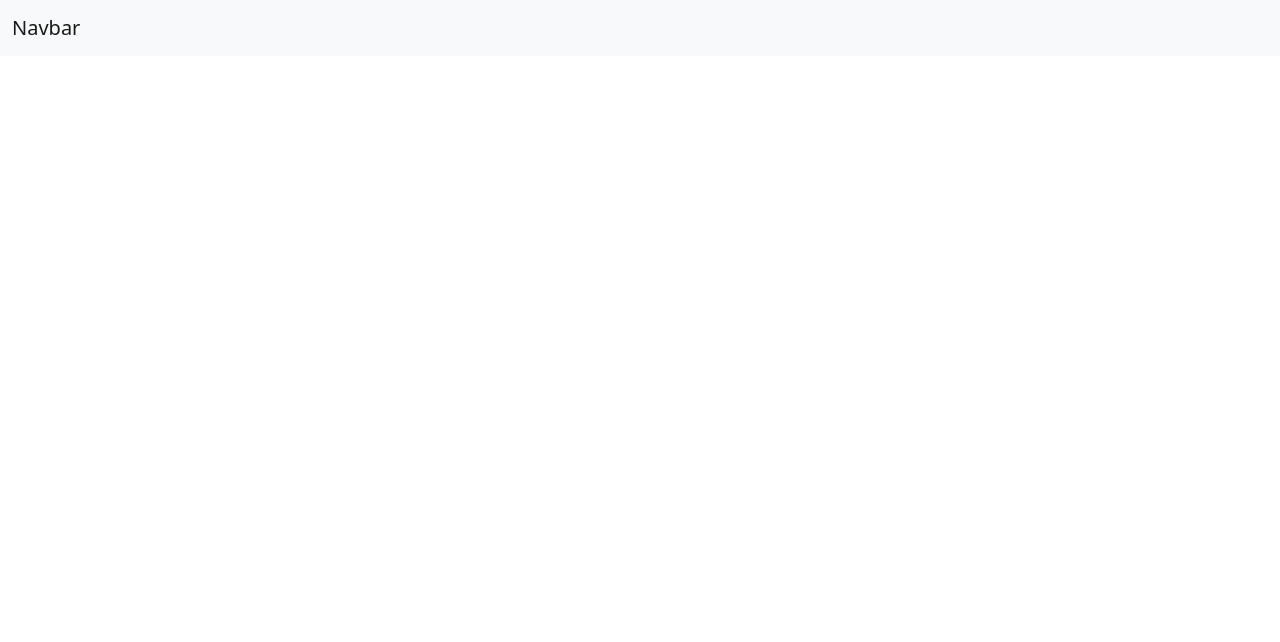
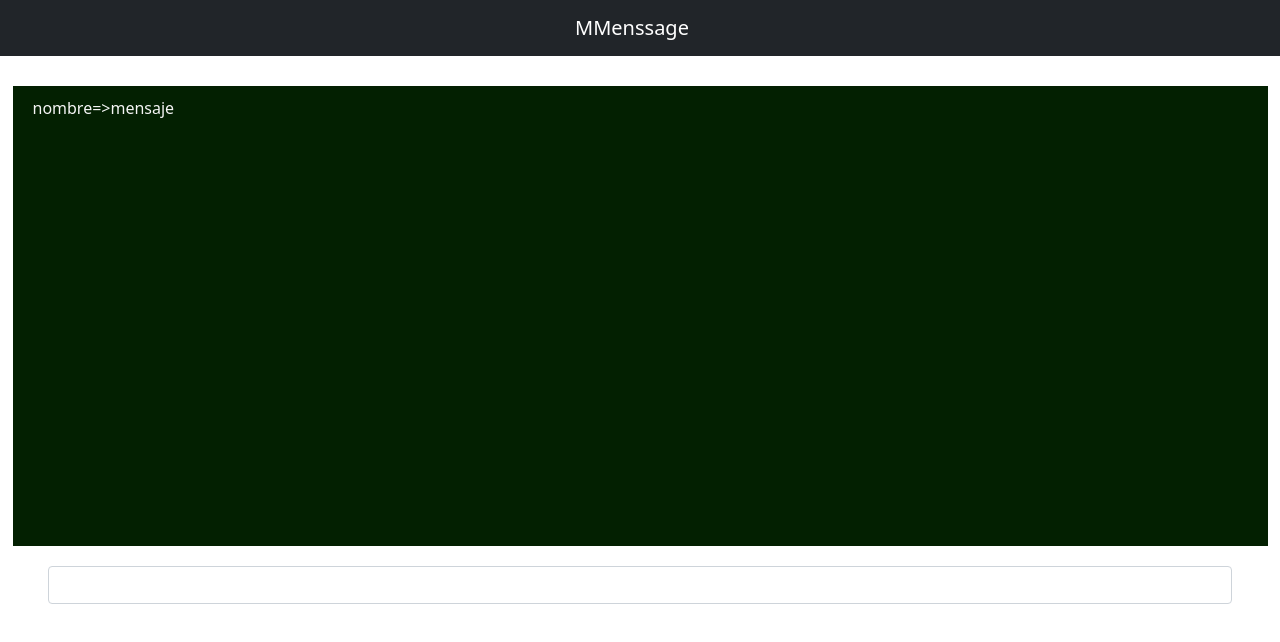
Before and after one commit to loloplox/mmessage, a plain HTML site: page index.html in a window 1280 px wide. Drawn offline with nearby package versions, Linux system fonts and the light colour scheme.

Commit message:
agregamos el main

```diff
--- /dev/null
+++ b/css/estilos.css
@@ -0,0 +1,15 @@
+.chat{
+   width: 1255px;
+   height: 460px;
+   background-color: rgb(3, 32, 1);
+   margin: auto;
+   margin-top: 30px;
+   margin-bottom: 20px;
+   overflow: auto;
+}
+
+.chat-recibido{
+   color: whitesmoke;
+   padding-left: 20px;
+   padding-top: 10px;
+}
--- a/index.html
+++ b/index.html
@@ -1,10 +1,11 @@
 <!doctype html>
-<html lang="en">
+<html lang="es">
   <head>
     <!-- Required meta tags -->
     <meta charset="utf-8">
     <meta name="viewport" content="width=device-width, initial-scale=1">
-
+   <!-- mi css -->
+   <link rel="stylesheet" href="css/estilos.css">
     <!-- Bootstrap CSS -->
     <link href="https://cdn.jsdelivr.net/npm/bootstrap@5.0.0-beta3/dist/css/bootstrap.min.css" rel="stylesheet" integrity="sha384-eOJMYsd53ii+scO/bJGFsiCZc+5NDVN2yr8+0RDqr0Ql0h+rP48ckxlpbzKgwra6" crossorigin="anonymous">
 
@@ -12,16 +13,25 @@
     </head>
     <body>
       <header>
-         <nav class="navbar navbar-expand-lg navbar-light bg-light">
-            <div class="container-fluid">
-               <a class="navbar-brand" href="#">Navbar</a>
+         <nav class="navbar navbar-expand-lg navbar-dark bg-dark">
+            <div class="container-fluid text-center">
+               <a class="navbar-brand w-100" href="#">MMenssage</a>
                <button class="navbar-toggler" type="button" data-bs-toggle="collapse" data-bs-target="#navbarSupportedContent" aria-controls="navbarSupportedContent" aria-expanded="false" aria-label="Toggle navigation">
                   <span class="navbar-toggler-icon"></span>
                </button>
             </div>
          </nav>
       </header>
-
+      <main>
+         <div class="chat" id="chat">
+            <div class="chat-recibido">
+               <p class="m-0">nombre=>mensaje</p>
+            </div>
+         </div>
+         <div class="px-5">
+            <input type="text" class="form-control">
+         </div>
+      </main>
 
     <script src="https://cdn.jsdelivr.net/npm/bootstrap@5.0.0-beta3/dist/js/bootstrap.bundle.min.js" integrity="sha384-JEW9xMcG8R+pH31jmWH6WWP0WintQrMb4s7ZOdauHnUtxwoG2vI5DkLtS3qm9Ekf" crossorigin="anonymous"></script>
     </body>
--- a/scripts/client.js
+++ b/scripts/client.js
@@ -3,6 +3,7 @@ const readline      = require("readline").createInterface({
     input: process.stdin,
     output: process.stdout,
 })
+const chat          = document.getElementById("chat")
 
 const END       = "END";
 
```
